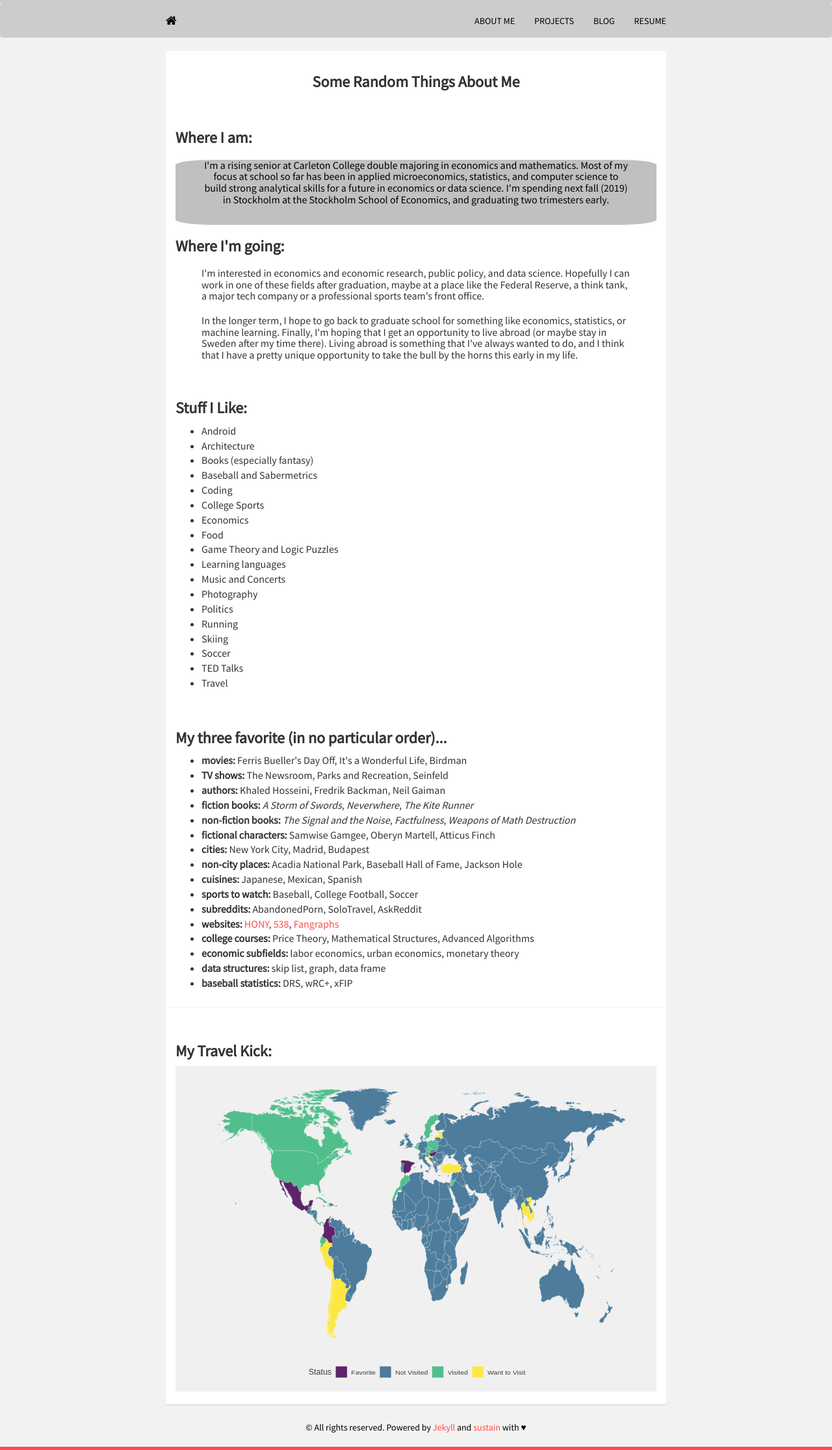
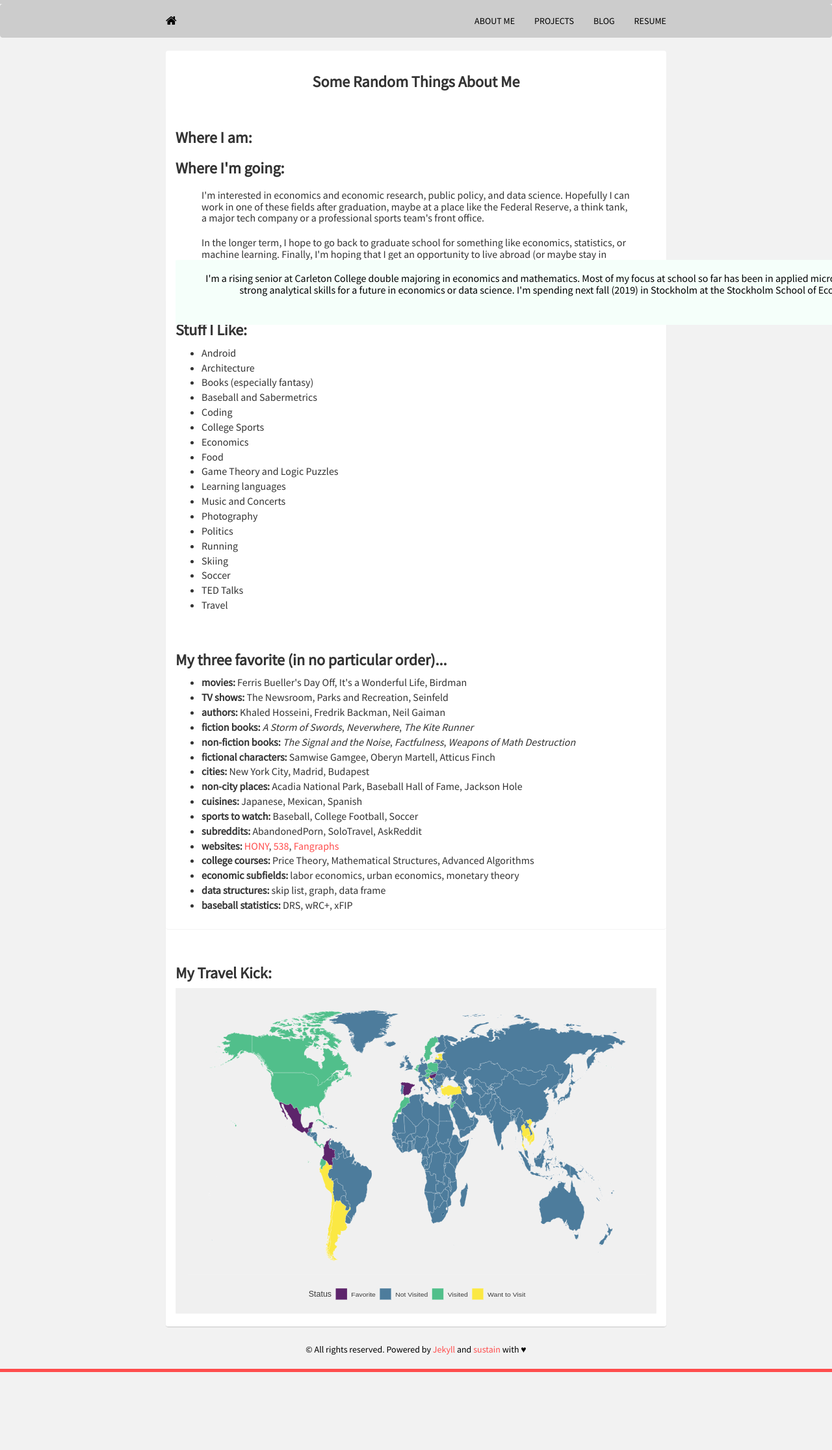
Before and after one commit to mrkaye97/mrkaye97.github.io, a Jekyll site: the page built from about.html, in a window 1280 px wide. Shown: the whole page at 65% size. Built offline with Jekyll 4.4.1, drawn with Linux system fonts in a browser that asks for light colours; nearby versions of some CDN libraries; after the commit the page ends 2112 px from its top, so only the background shows below that.

Commit message:
Update about.html

```diff
--- a/about.html
+++ b/about.html
@@ -28,14 +28,22 @@ Title: About Me
 			  <h3><strong>Where I am:</strong></h3>
 				<head>
 				<style>
+
+				.vertical-center {
+				  margin: 0;
+				  position: absolute;
+				  top: 50%;
+				  -ms-transform: translateY(-50%);
+				  transform: translateY(-50%);
+				}
 				#myDIV {
-				  width: 100%;
+				  width: 110%;
 				  height: 100px;
-				  background-color: silver;
+				  background-color: MintCream;
 				  color: black;
-				  border-radius:8%; /*supported by all latest Browser*/
-				  -moz-border-radius:8%; /*For older Browser*/
-				  -webkit-border-radius:8%;/*For older Browser*/
+				  border-radius:1%; /*supported by all latest Browser*/
+				  -moz-border-radius:1%; /*For older Browser*/
+				  -webkit-border-radius:1%;/*For older Browser*/
 				}
 
 				/* Safari 4.0 - 8.0 */
@@ -49,7 +57,7 @@ Title: About Me
 				</style>
 				</head>
 				<center>
-				<div id="myDIV">
+				<div id="myDIV" class="vertical-center">
 				  <h3 style="font-size:16px;margin-left: 2.5em;margin-right: 2.5em">I'm a rising senior at Carleton College double majoring in economics and mathematics. Most of my focus at school so far has been in applied microeconomics, statistics, and computer science to build strong analytical skills for a future in economics or data science. I'm spending next fall (2019) in Stockholm at the Stockholm School of Economics, and graduating two trimesters early.</h3>
 				</div>
 				</center>
```
